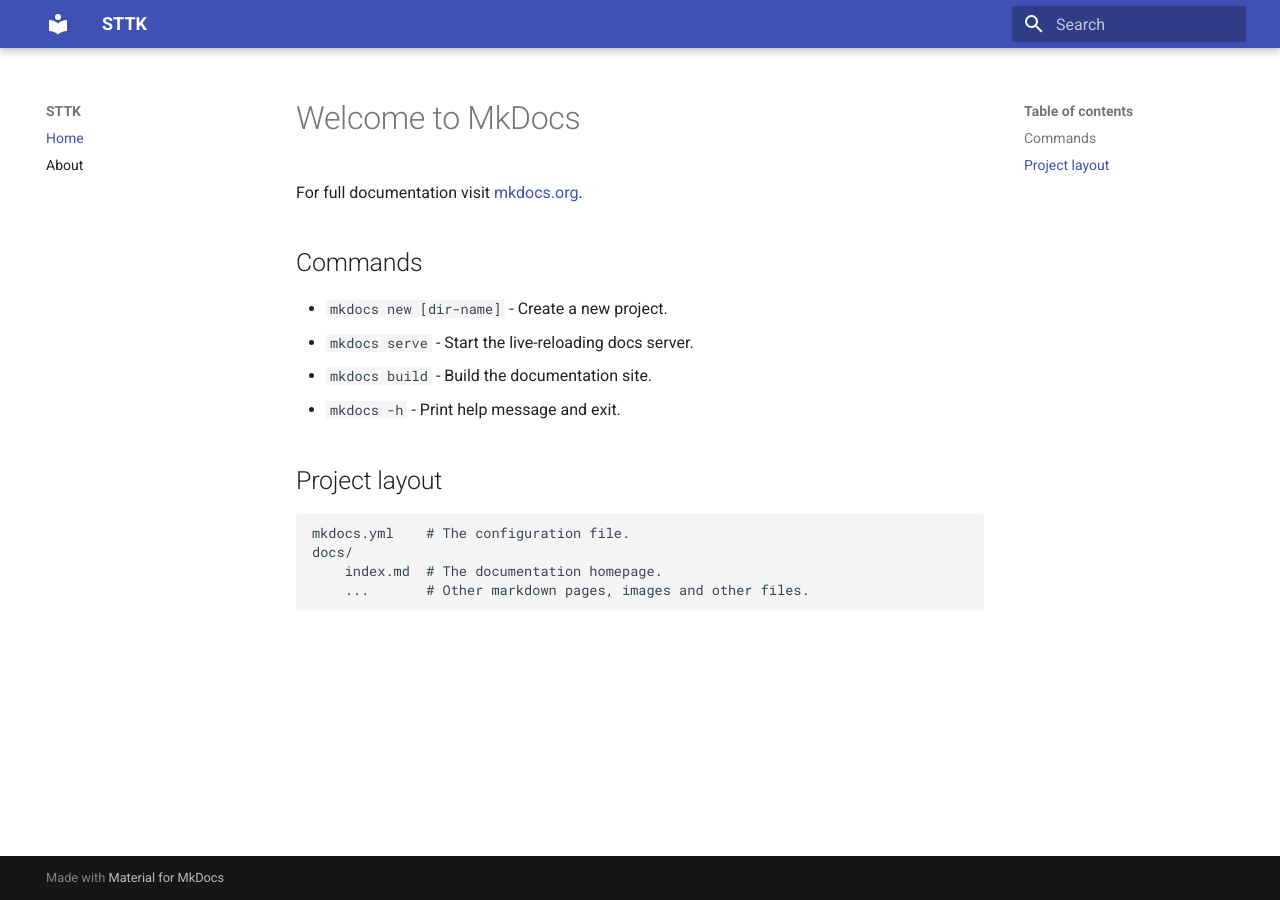
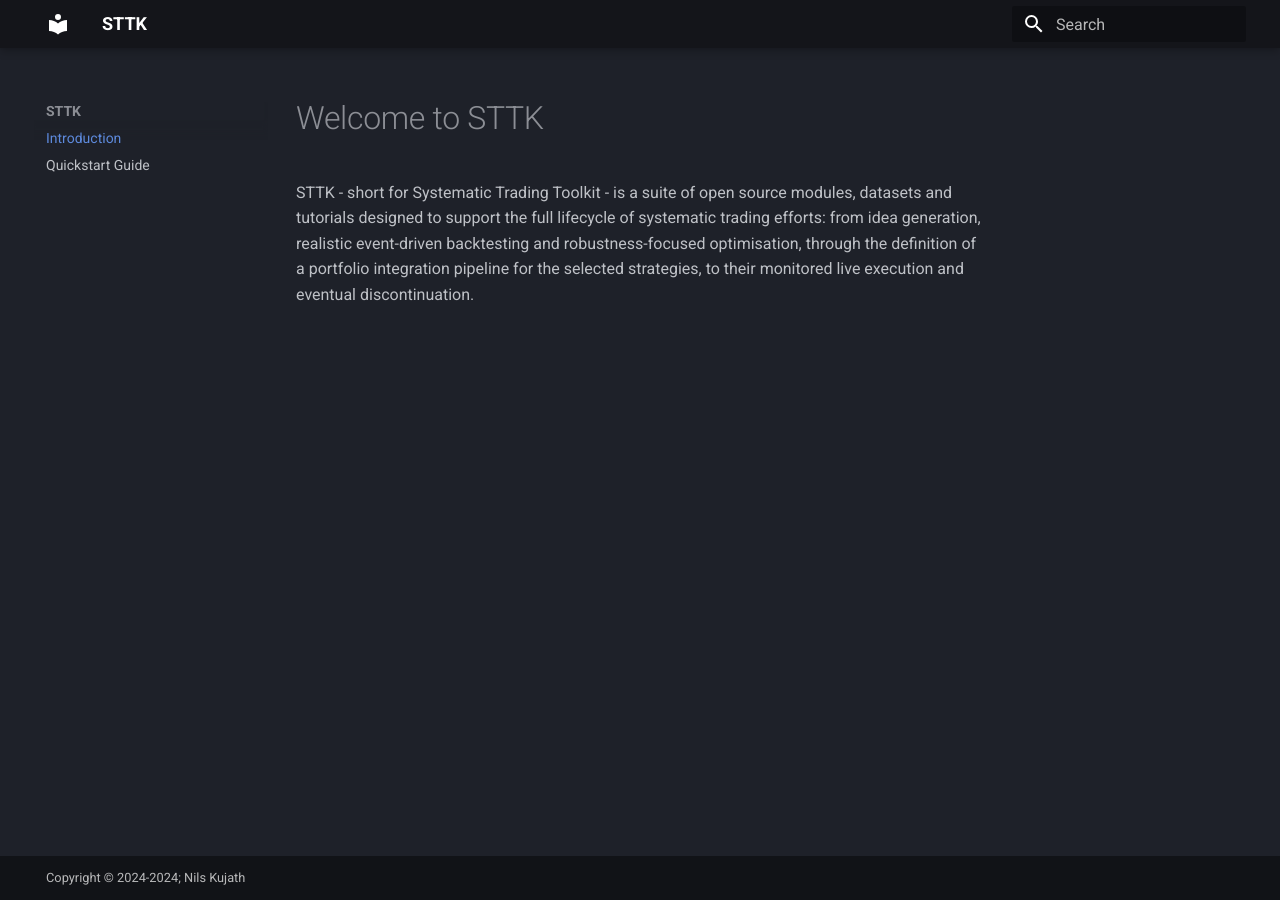
Before and after one commit to nilskujath/sttk-documentation, an MkDocs documentation site: the page built from website/docs/index.md, in a window 1280 px wide. Built offline with MkDocs 1.6.1 and Material for MkDocs 9.7.7, drawn with Linux system fonts in a browser that asks for light colours.

Commit message:
Added minimal content to website

```diff
--- a/website/docs/index.md
+++ b/website/docs/index.md
@@ -1,17 +1,3 @@
-# Welcome to MkDocs
+# Welcome to STTK
 
-For full documentation visit [mkdocs.org](https://www.mkdocs.org).
-
-## Commands
-
-* `mkdocs new [dir-name]` - Create a new project.
-* `mkdocs serve` - Start the live-reloading docs server.
-* `mkdocs build` - Build the documentation site.
-* `mkdocs -h` - Print help message and exit.
-
-## Project layout
-
-    mkdocs.yml    # The configuration file.
-    docs/
-        index.md  # The documentation homepage.
-        ...       # Other markdown pages, images and other files.
+STTK - short for Systematic Trading Toolkit - is a suite of open source modules, datasets and tutorials designed to support the full lifecycle of systematic trading efforts: from idea generation, realistic event-driven backtesting and robustness-focused optimisation, through the definition of a portfolio integration pipeline for the selected strategies, to their monitored live execution and eventual discontinuation.
--- a/website/mkdocs.yml
+++ b/website/mkdocs.yml
@@ -1,6 +1,13 @@
 site_name: STTK
-site_url: https://nilskujath.github.io/sttk-documentation
+site_url: https://www.sttk.org
+copyright: Copyright &copy 2024-2024; Nils Kujath
+extra:
+  generator: false
 nav:
-  - Home: index.md
-  - About: about.md
-theme: material
+  - Introduction: index.md
+  - Quickstart Guide: quickstart.md
+theme:
+  name: material
+  palette:
+    scheme: slate
+    primary: black
```
Also changed, not shown: website/docs/about.md (deleted, +0 -58 lines), website/docs/quickstart.md (added, +1 -0 lines).
